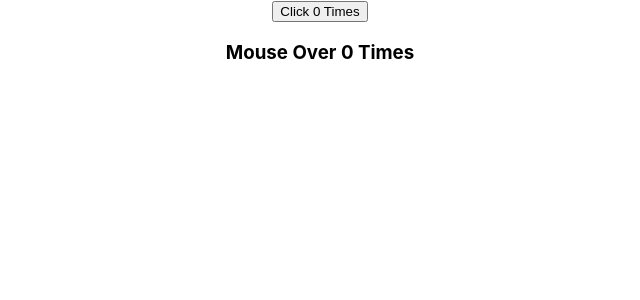
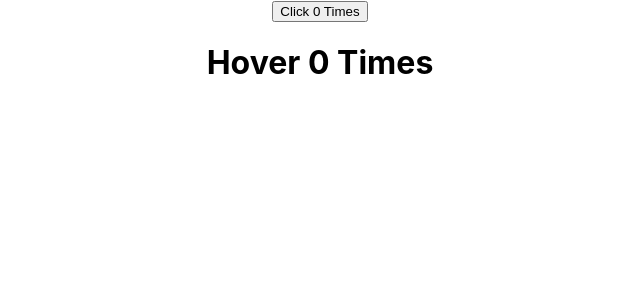
Before and after one commit to muktar-webdev/React-Learning, a React (Create React App) app: page / in a window 1280 px wide. Shown: the top 300 px of the page, without its empty margins (320-960 px from the left). Built offline with nearby package versions, Linux system fonts and the light colour scheme.

Commit message:
Higher Order Components

```diff
--- a/src/components/ClilckCounter.js
+++ b/src/components/ClilckCounter.js
@@ -1,16 +1,12 @@
-import React, { useState } from "react";
+import withCounter from "./Hoc/withCounter";
 
-const ClilckCounter = () => {
-  const [count, setCount] = useState(0);
-  //--handle Click Counter --//
-  //   const handleClickCounter = (e) => setCount(count + 1);
+const ClilckCounter = (props) => {
+  const { count ,incrementCount} = props;
   return (
     <div>
-      <button onClick={() => setCount(count + 1)}>Click {count} Times</button>
-      {/* higher order function
-      <button onClick={() => setCount(count + 1)}>Click {count} Times</button>   */}
+      <button onClick={incrementCount}>Click {count} Times</button>
     </div>
   );
 };
 
-export default ClilckCounter;
+export default withCounter(ClilckCounter);
--- /dev/null
+++ b/src/components/Hoc/withCounter.js
@@ -0,0 +1,18 @@
+import React, { useState } from "react";
+
+const withCounter = (OriginalComponet) => {
+  // --New Component --//
+  const NewComponent = () => {
+    const [count, setCount] = useState(0);
+    const incrementCount = (e) => setCount(count + 1);
+    return (
+      <div>
+        <OriginalComponet count = {count} incrementCount = {incrementCount}></OriginalComponet>
+      </div>
+    );
+  };
+
+  return NewComponent;
+};
+
+export default withCounter;
--- a/src/components/MouseHover.js
+++ b/src/components/MouseHover.js
@@ -1,20 +1,12 @@
-import React, { useState } from "react";
+import withCounter from "./Hoc/withCounter";
 
-const MouseHover = () => {
-
-  const [mouseup, setMouseup] = useState(0);
-  //--handle Click Counter --//
-  //   const handleClickCounter = (e) => setCount(count + 1);
+const HoverCounter = (props) => {
+  const { count ,incrementCount} = props;
   return (
     <div>
-      <h3
-        onMouseOver={() => setMouseup(mouseup + 1)}
-        style={{ cursor: "pointer" }}
-      >
-        Mouse Over {mouseup} Times
-      </h3>
+      <h1 onMouseOver={incrementCount}>Hover {count} Times</h1>
     </div>
   );
 };
 
-export default MouseHover;
+export default withCounter(HoverCounter);
```
